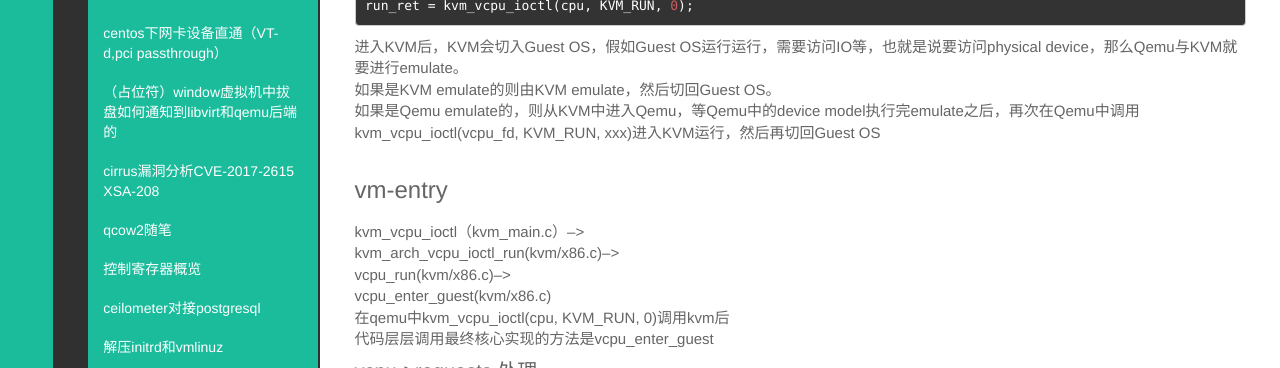
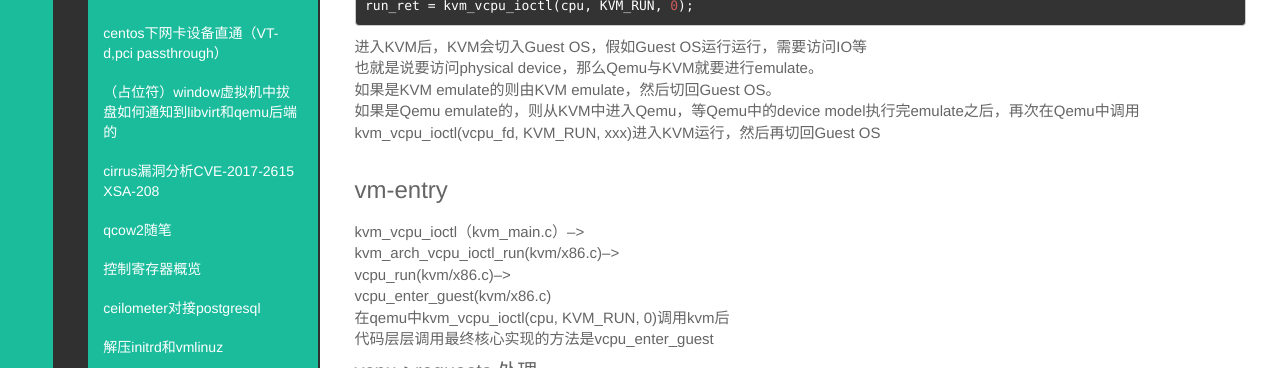
Before and after one commit to byHAN/byhan.github.io, a Jekyll site: the page built from _posts/技术/2017-05-05-vm entry vm exit.md, in a window 1280 px wide, cut to the strip 1007-1375 px from the top of the page. Built offline with Jekyll 4.4.1, drawn with Linux system fonts in a browser that asks for light colours; some of the changed text lies outside the part shown.

Commit message:
Signed-off-by: byhan <10821712@qq.com>

```diff
--- a/_posts/技术/2017-05-05-vm entry vm exit.md
+++ b/_posts/技术/2017-05-05-vm entry vm exit.md
@@ -38,7 +38,8 @@
 
     run_ret = kvm_vcpu_ioctl(cpu, KVM_RUN, 0);
 
-进入KVM后，KVM会切入Guest OS，假如Guest OS运行运行，需要访问IO等，也就是说要访问physical device，那么Qemu与KVM就要进行emulate。
+进入KVM后，KVM会切入Guest OS，假如Guest OS运行运行，需要访问IO等
+也就是说要访问physical device，那么Qemu与KVM就要进行emulate。
 如果是KVM emulate的则由KVM emulate，然后切回Guest OS。
 如果是Qemu emulate的，则从KVM中进入Qemu，等Qemu中的device model执行完emulate之后，再次在Qemu中调用kvm_vcpu_ioctl(vcpu_fd, KVM_RUN, xxx)进入KVM运行，然后再切回Guest OS
 
@@ -97,7 +98,8 @@
     vmx->exit_reason = vmcs_read32(VM_EXIT_REASON);
 
 2.加入vm-exit是由于EXIT_REASON_MCE_DURING_VMENTRY或者EXIT_REASON_EXCEPTION_NMI导致的
-  在vmx_complete_atomic_exit方法中需要进行特殊处理（kvm_machine_check）（kvm_before_handle_nmi和kvm_after_handle_nmi）
+  在vmx_complete_atomic_exit方法中需要进行特殊处理
+  （kvm_machine_check）（kvm_before_handle_nmi和kvm_after_handle_nmi）
 3. 如果有事件模拟的virtual nmi中断，则用vmx_recover_nmi_blocking处理
 4. 获取与预处理导致的中断由vmx_complete_interrupts-->__vmx_complete_interrupts处理
 
```
